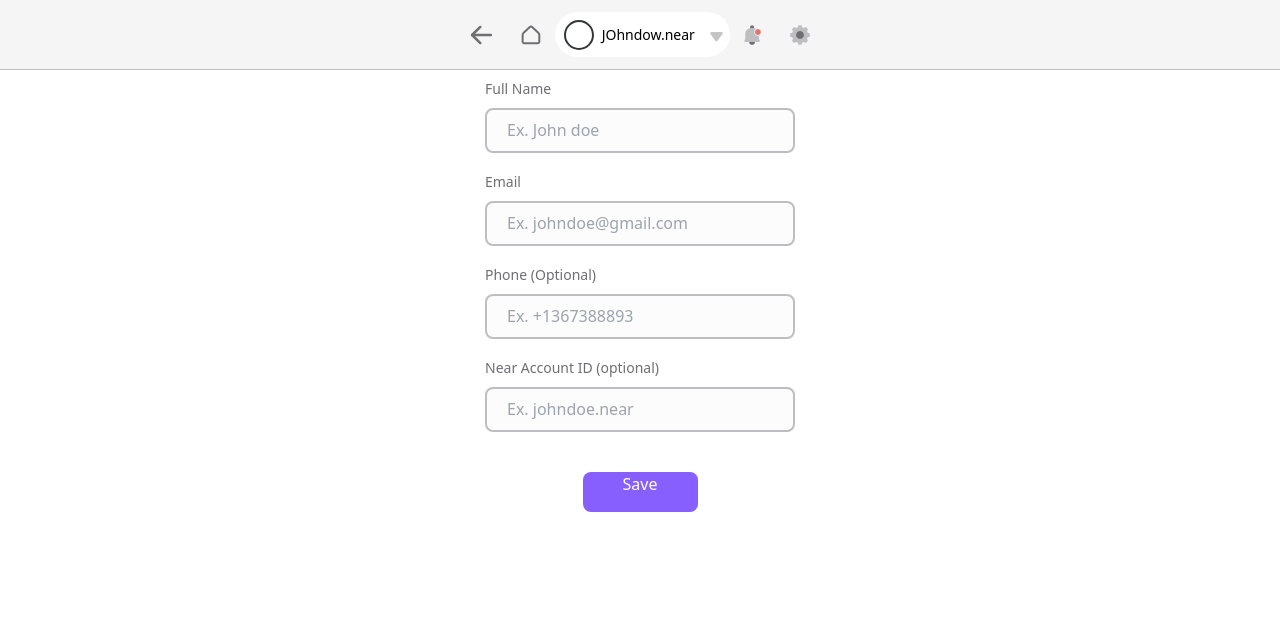
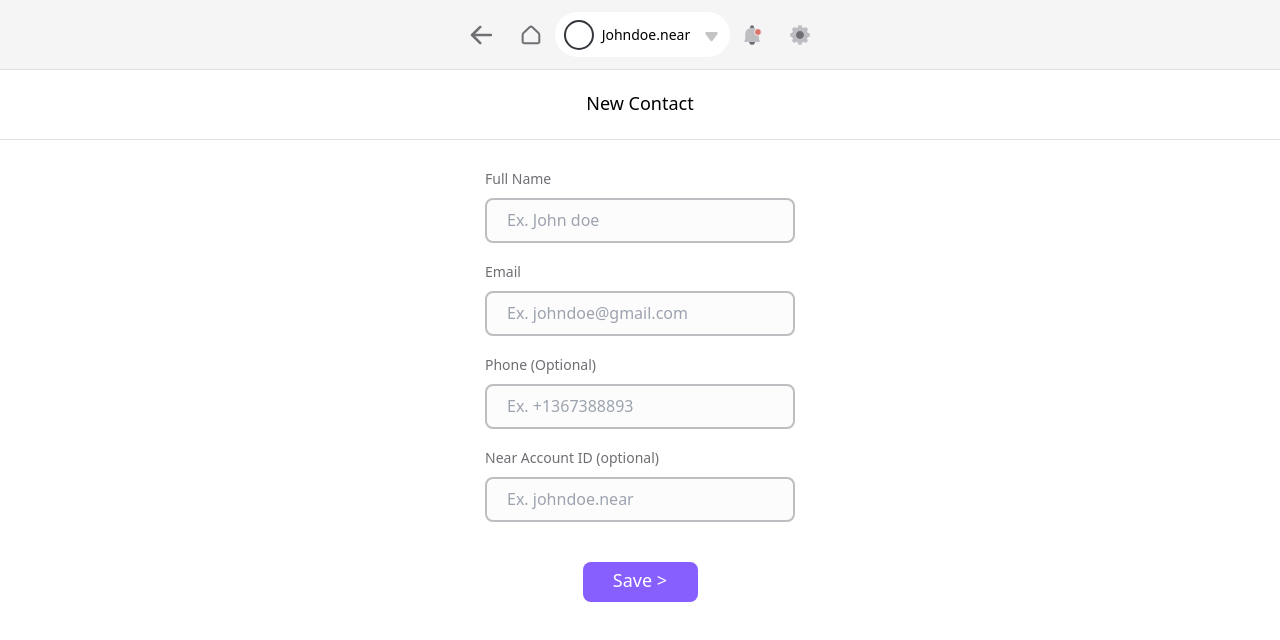
Before and after one commit to thisisgurkaran/upwork-takehome, a React (Create React App) app: page / in a window 1280 px wide. Shown: the top 640 px of the page. Built offline with nearby package versions, Linux system fonts and the light colour scheme.

Commit message:
changes to save button

```diff
--- a/src/components/Header.tsx
+++ b/src/components/Header.tsx
@@ -6,7 +6,7 @@ import logo from "../images/logo.svg";
 import { UserName } from "../components";
 const Header = () => {
   return (
-    <div className="w-container flex border-b bg-whiteSmoke border-grey-dark h-70 justify-center">
+    <div className="w-container flex border-b bg-whiteSmoke border-grey-header h-70 justify-center">
       <input
         onClick={() => {
           //Go Back
--- /dev/null
+++ b/src/components/PageHeading.tsx
@@ -0,0 +1,9 @@
+const PageHeading = () => {
+  return (
+    <div className="mb-20 text-center py-20 h-70 text-lg w-full bg-white border-grey-header  border-b">
+      New Contact
+    </div>
+  );
+};
+
+export default PageHeading;
--- a/src/components/UserName.tsx
+++ b/src/components/UserName.tsx
@@ -13,7 +13,7 @@ const UserName = () => {
         alt="text"
       />
       <p className="text-tiny text-center py-14 ml-8 justify-center">
-        {"JOhndow.near"}
+        {"Johndoe.near"}
       </p>
       <input
         onClick={() => {
--- a/src/components/index.ts
+++ b/src/components/index.ts
@@ -1,3 +1,4 @@
 export { default as CustomInput } from "./CustomInput";
 export { default as Header } from "./Header";
 export { default as UserName } from "./UserName";
+export { default as PageHeading } from "./PageHeading";
--- a/src/layouts/GeneralLayout.tsx
+++ b/src/layouts/GeneralLayout.tsx
@@ -4,6 +4,7 @@ const GeneralLayout: React.FC = ({ children }) => {
   return (
     <Suspense fallback={null}>
       <Header />
+      <div>New Contact</div>
       {children}
     </Suspense>
   );
--- a/src/pages/CreateContact/Createcontact.tsx
+++ b/src/pages/CreateContact/Createcontact.tsx
@@ -1,6 +1,6 @@
 import { Form, Formik, ErrorMessage } from "formik";
 import * as yup from "yup";
-import { CustomInput, Header } from "../../components";
+import { CustomInput, Header, PageHeading } from "../../components";
 const fields = [
   {
     title: "Full Name",
@@ -52,11 +52,12 @@ const CreateContact = () => {
   };
   const renderError = (message: string) => <p className="">{message}</p>;
   const onSubmit = (values: typeof initialValues) => {
-    console.log(values);
+    //Handle the form values -> make post request
   };
   return (
     <div>
       <Header />
+      <PageHeading />
       <Formik
         initialValues={initialValues}
         validationSchema={validationSchema}
@@ -79,9 +80,9 @@ const CreateContact = () => {
             ))}
 
             <button
-              className="bg-blue w-115 text-white h-40 mt-30 rounded-lg mx-auto flex m-20 justify-center"
+              className="bg-blue px-10 w-115 text-white h-40 mt-30 rounded-lg mx-auto flex m-20 justify-center"
               type="submit">
-              Save
+              <span className="pt-5 text-lg">{"Save  >"}</span>
             </button>
           </Form>
         )}
--- a/tailwind.config.js
+++ b/tailwind.config.js
@@ -17,6 +17,7 @@ module.exports = {
     },
     spacing: {
       1: "1px",
+      5: "5px",
       8: "8px",
       10: "10px",
       14: "14px",
@@ -41,7 +42,7 @@ module.exports = {
     },
     extend: {},
     colors: {
-      grey: { light: "#FCFCFC", dark: "#BEBEC2" },
+      grey: { light: "#FCFCFC", dark: "#BEBEC2", header: "#DFDFE0" },
       title: "#6F6E73",
       white: "#FFFFFF",
       blue: "#885FFF",
```
